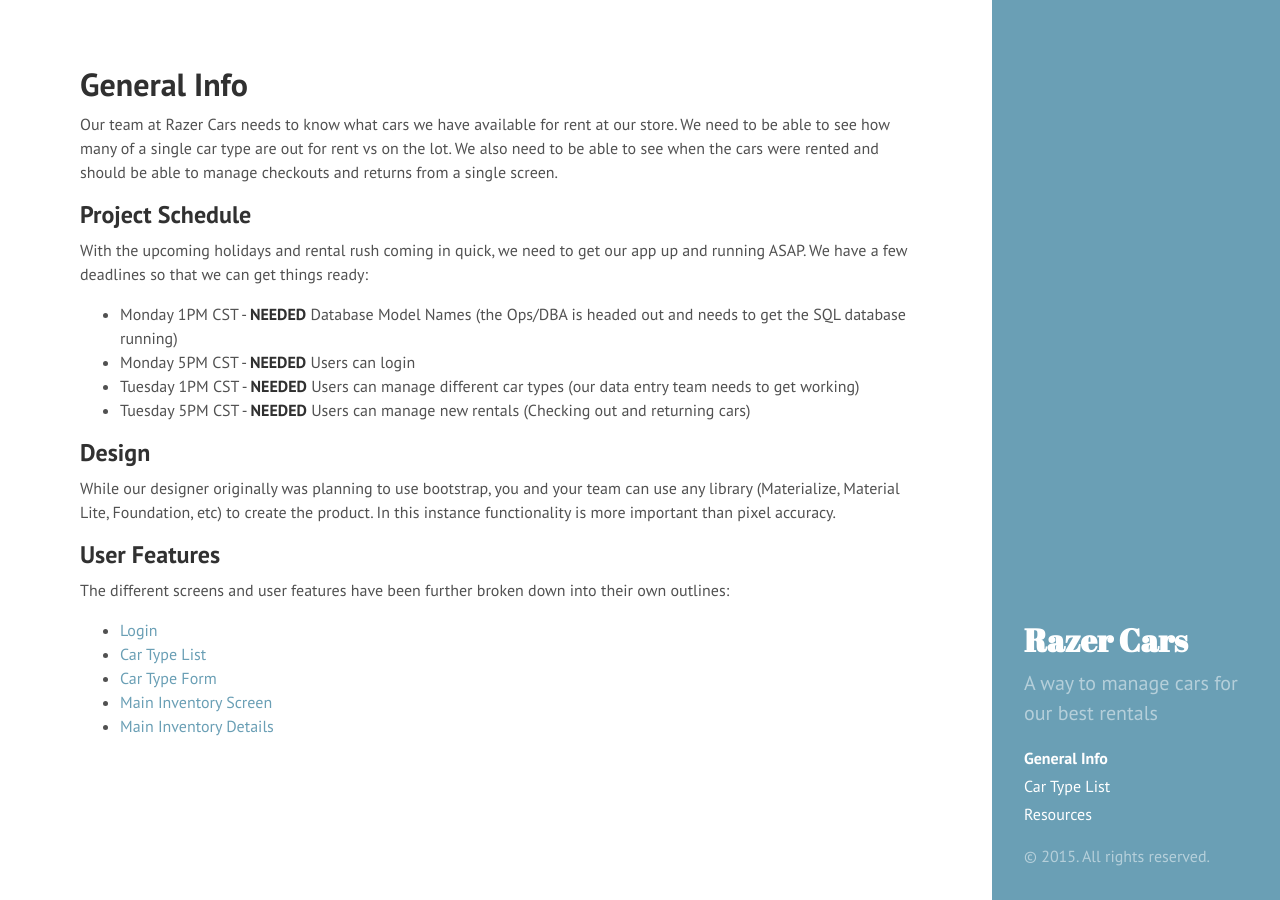
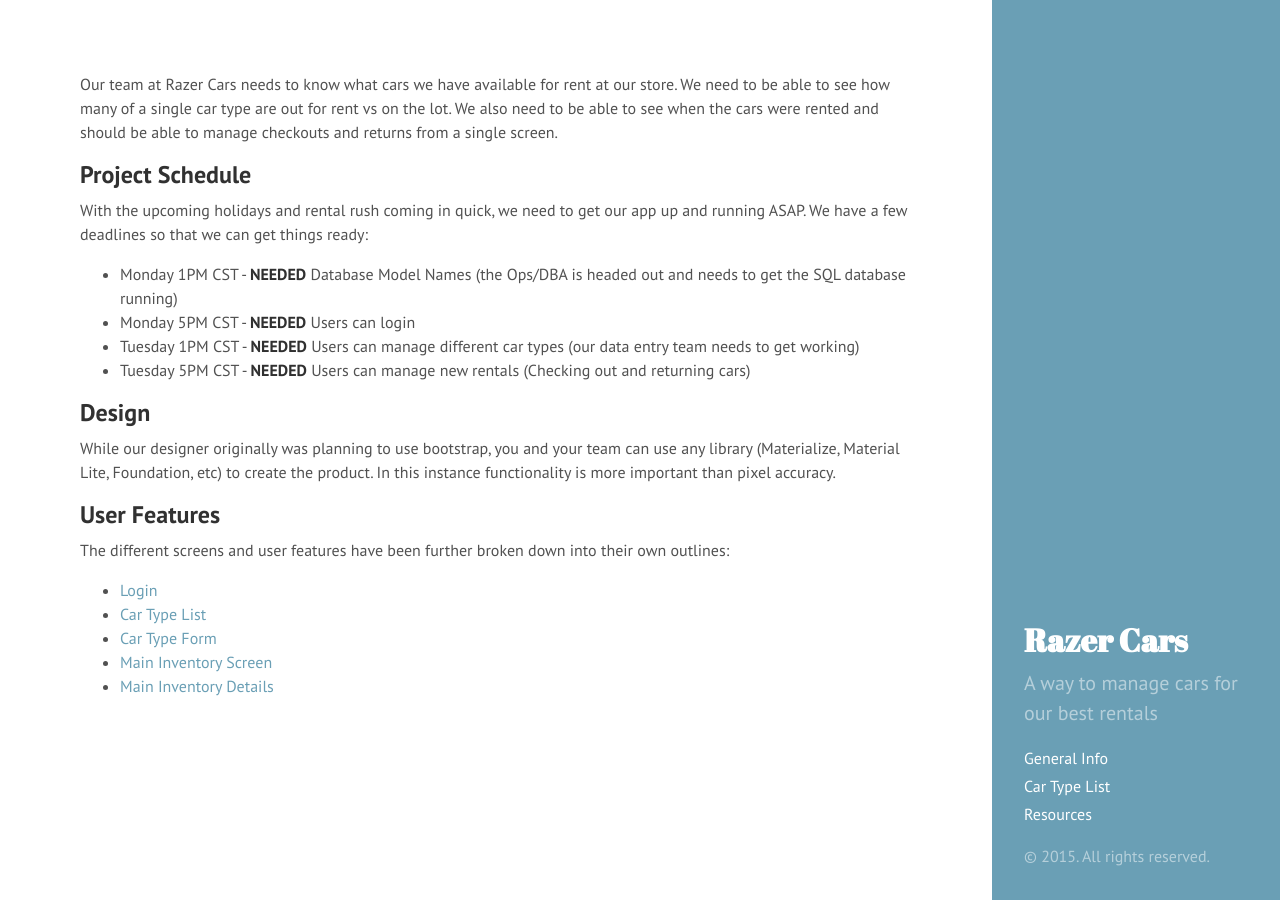
Before and after one commit to TIY-LR/razer-cars, a Jekyll site: the page built from index.md, in a window 1280 px wide. Built offline with Jekyll 4.4.1, drawn with Linux system fonts in a browser that asks for light colours; Markdown is read by kramdown in place of the engine named in the settings.

Commit message:
Update Home Page

```diff
--- a/_includes/sidebar.html
+++ b/_includes/sidebar.html
@@ -15,6 +15,8 @@
         `layout: page` in the front-matter. See readme for usage.
       {% endcomment %}
 
+      <a class="sidebar-nav-item{% if page.url == site.baseurl %} active{% endif %}" href="{{site.baseurl}}">General Info</a>
+
       {% assign pages_list = site.pages %}
       {% for node in pages_list %}
         {% if node.title != null %}
--- a/index.md
+++ b/index.md
@@ -1,6 +1,5 @@
 ---
 layout: page
-title: General Info
 ---
 
 Our team at Razer Cars needs to know what cars we have available for rent at our store.
```
